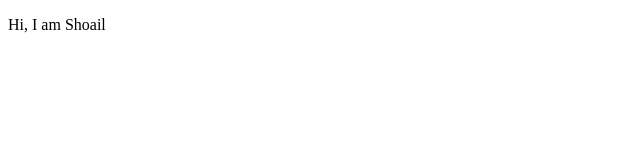
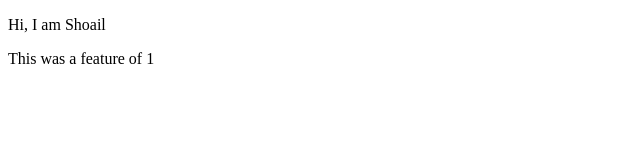
Before and after one commit to shoail096/First, a plain HTML site: page index.html in a window 1280 px wide. Shown: the whole page, without its empty margins (0-640 px from the left). Drawn offline with Linux system fonts and the light colour scheme.

Commit message:
Added to feature 1

```diff
--- a/index.html
+++ b/index.html
@@ -5,5 +5,6 @@
     </head>
     <body>
         <p>Hi, I am Shoail</p>
+        <p>This was a feature of 1</p>
     </body>
 </html>
```
